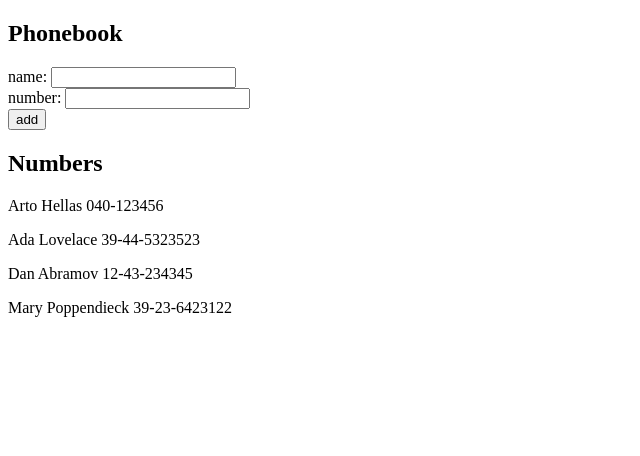
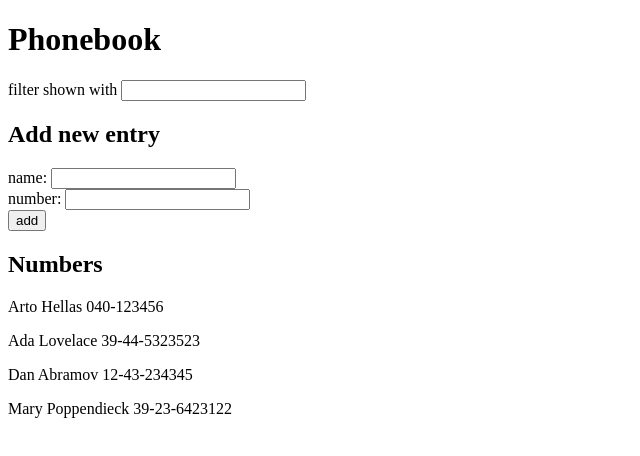
Before and after one commit to ankkalampi/fullstack, a React (Vite) app in the folder osa2/puhelinluettelo/: page / in a window 1280 px wide. Shown: the top 456 px of the page, without its empty margins (0-640 px from the left). Built offline with nearby package versions, Linux system fonts and the light colour scheme.

Commit message:
exercises 2.9

```diff
--- a/osa2/puhelinluettelo/src/App.jsx
+++ b/osa2/puhelinluettelo/src/App.jsx
@@ -9,6 +9,7 @@ const App = () => {
   ])
   const [newName, setNewName] = useState('')
   const [newNumber, setNewNumber] = useState('')
+  const [filter, setFilter] = useState('')
 
   const handleNameChange = (event) => {
     setNewName(event.target.value)
@@ -16,6 +17,10 @@ const App = () => {
 
   const handleNumberChange = (event) => {
     setNewNumber(event.target.value)
+  }
+
+  const handleFilterChange = (event) => {
+    setFilter(event.target.value)
   }
 
   const addPerson = (event) => {
@@ -37,11 +42,26 @@ const App = () => {
     }
 
 
-}
+  }
+
+  const personsToShow = persons.filter((element) =>
+    element.name.toLowerCase().includes(filter.toLowerCase()))
+
+
 
   return (
     <div>
-      <h2>Phonebook</h2>
+      <h1>Phonebook</h1>
+
+      <div>
+        filter shown with <input
+          value={filter}
+          onChange={handleFilterChange}
+        />
+      </div>
+      <div>
+        <h2>Add new entry</h2>
+      </div>
 
         <div>
           <form onSubmit={addPerson}>
@@ -65,7 +85,7 @@ const App = () => {
 
       <h2>Numbers</h2>
 
-        {persons.map(person =>
+        {personsToShow.map(person =>
           <Person key={person.name} person={person}/>
         )}
 
@@ -85,4 +105,6 @@ const Person = ({person}) => {
   )
 }
 
+
+
 export default App
```
